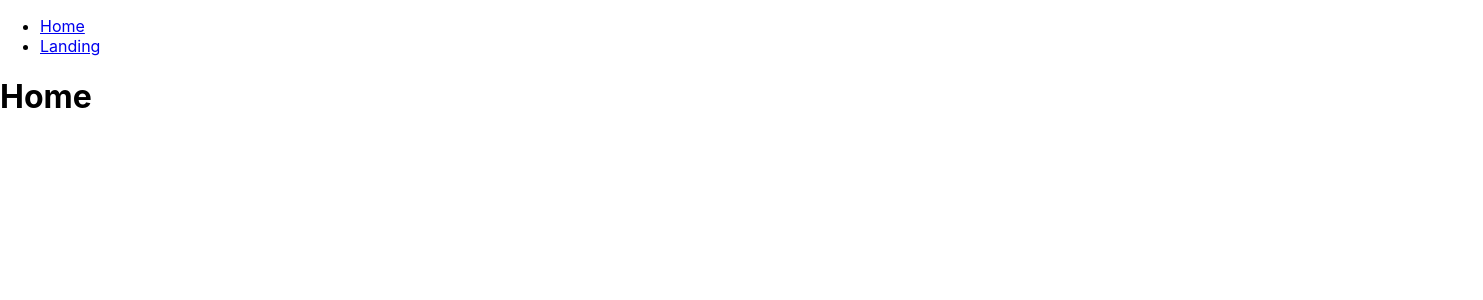
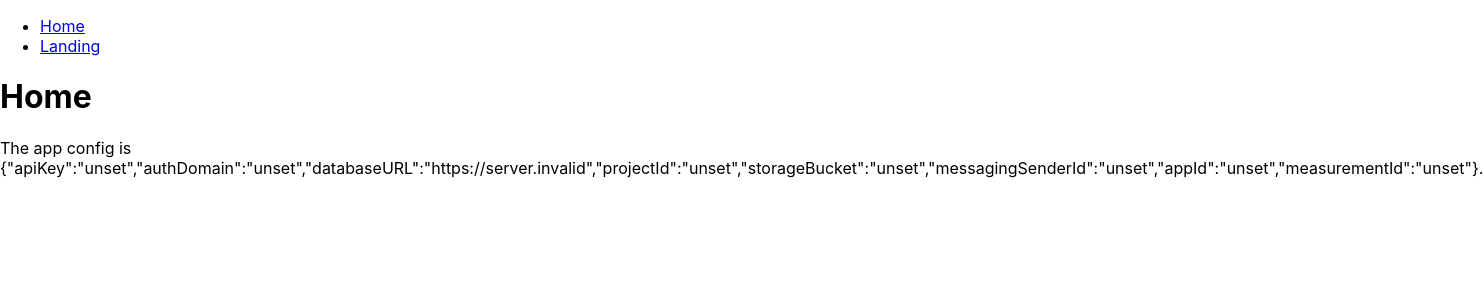
Before and after one commit to leshill/firebase-authn-authz-tutorial, a React (Create React App) app: page /home in a window 1280 px wide. Shown: the top 300 px of the page, 1483 px wide, since content can reach past the window. Built offline with nearby package versions, Linux system fonts and the light colour scheme; no server answers.

Commit message:
Use context to store FirebaseApp instance

```diff
--- a/src/App.tsx
+++ b/src/App.tsx
@@ -4,9 +4,13 @@ import { BrowserRouter, Redirect, Route, Switch } from "react-router-dom";
 import Navigation from "Navigation";
 import Home from "Home";
 import Landing from "Landing";
+import FirebaseApp, { FirebaseContextProvider } from "FirebaseApp";
+
+const firebase = new FirebaseApp();
 
 function App() {
   return (
+    <FirebaseContextProvider value={firebase}>
       <BrowserRouter>
         <div>
           <header>
@@ -21,6 +25,7 @@ function App() {
           </div>
         </div>
       </BrowserRouter>
+    </FirebaseContextProvider>
   );
 }
 
--- a/src/Home.tsx
+++ b/src/Home.tsx
@@ -1,9 +1,18 @@
 import React from "react";
 
-const Home: React.FC = () => (
-  <div>
-    <h1>Home</h1>
-  </div>
-);
+import { useFirebaseContext } from "FirebaseApp";
+
+const Home: React.FC = () => {
+  const firebase = useFirebaseContext();
+
+  return (
+    <div>
+      <h1>Home</h1>
+      <p>
+        The app config is {JSON.stringify(firebase.config())}.
+      </p>
+    </div>
+  );
+};
 
 export default Home;
```
Lines whose indentation alone changed are shown as unchanged.
